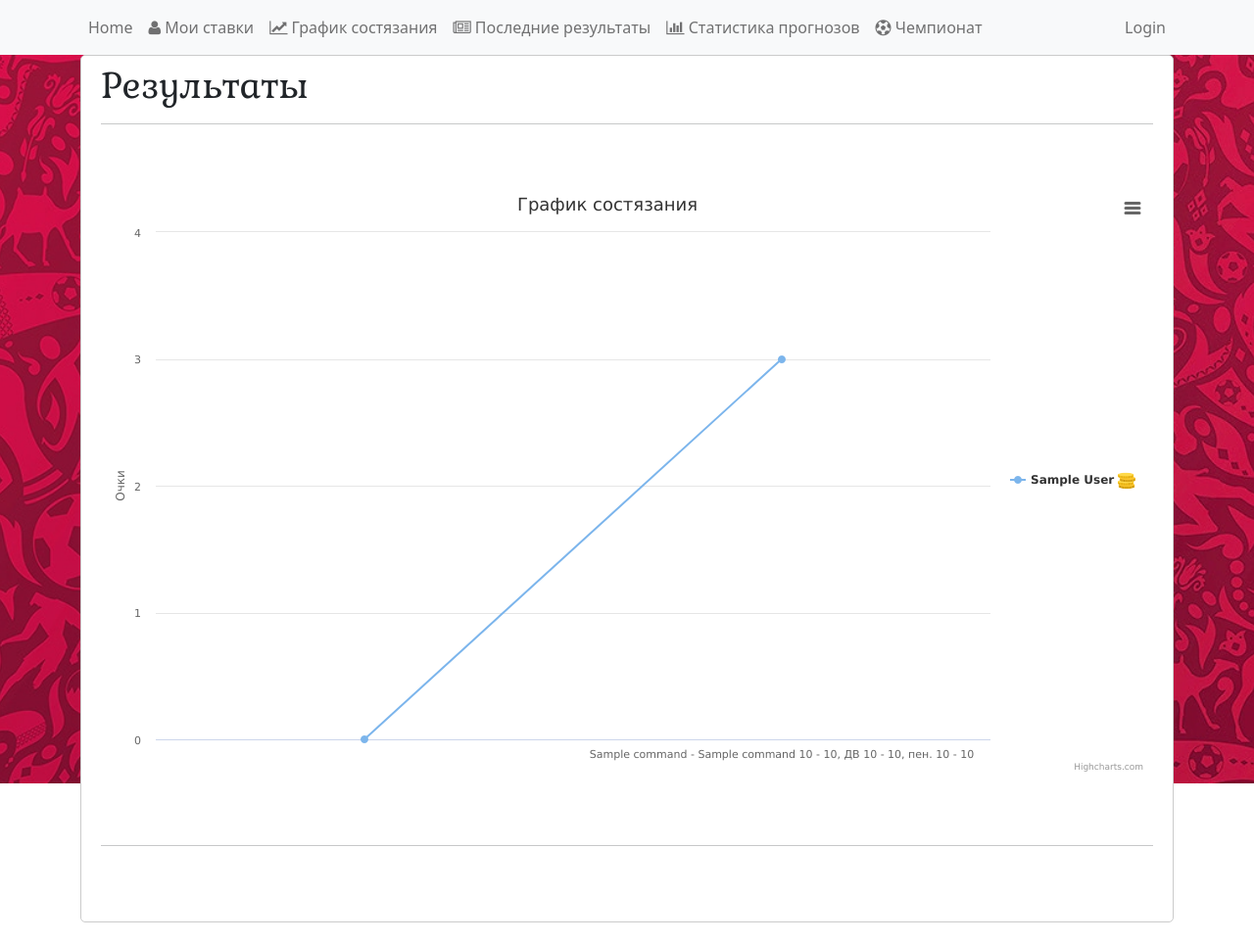
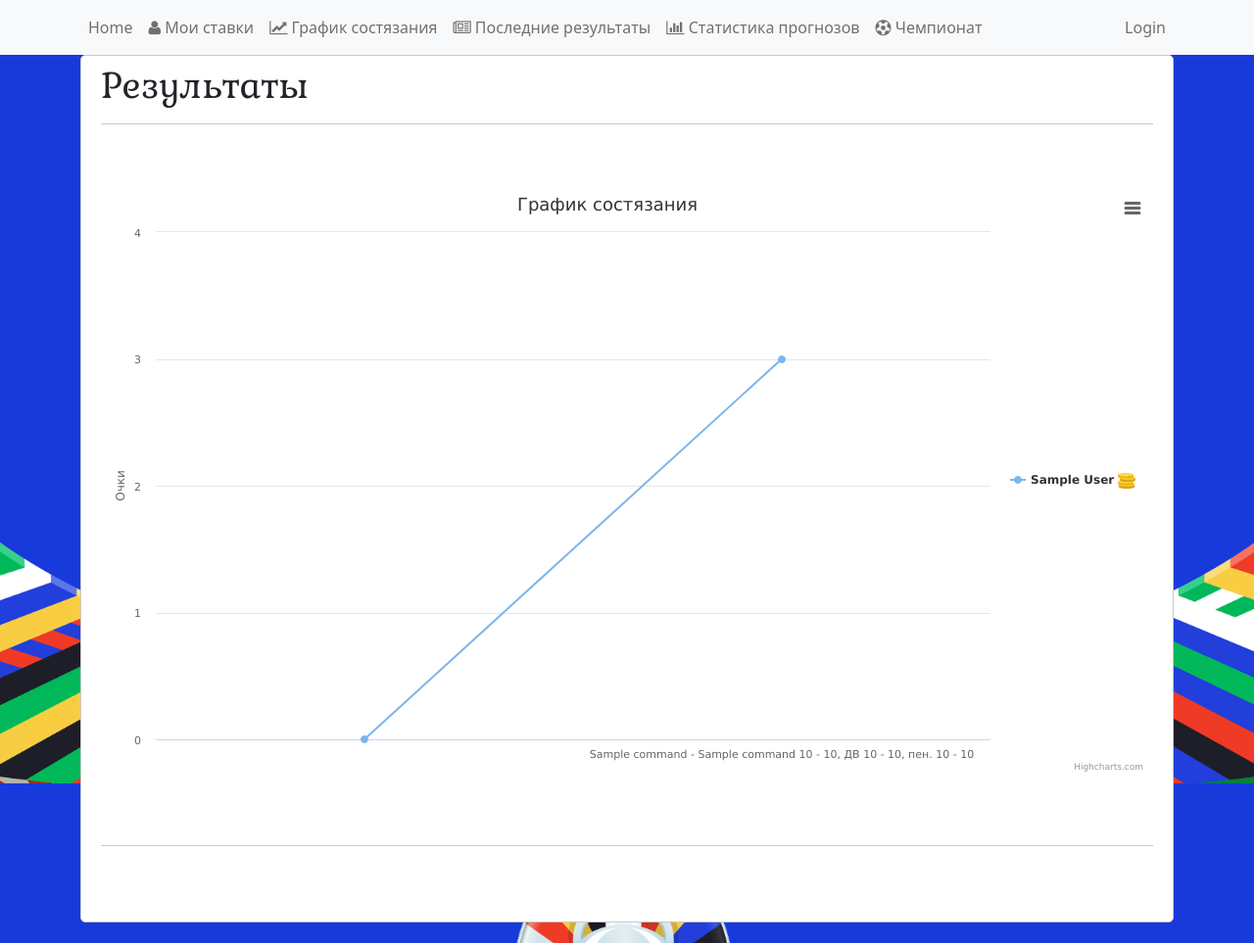
Before and after one commit to Kostr/euro-champ-2024, a Django app: page /results/ in a window 1280 px wide. Shown: the top 963 px of the page at 98% size. Run offline with Django 4.2, Linux system fonts and the light colour scheme; tables that the repository leaves empty hold one stand-in row (values such as "Sample post"); data that the repository does not hold is empty.

Commit message:
Change background image
Signed-off-by: Konstantin Aladyshev <aladyshev22@gmail.com>

```diff
--- a/euro_champ_2024/templates/includes/layout_base.html
+++ b/euro_champ_2024/templates/includes/layout_base.html
@@ -55,8 +55,7 @@
 				background-repeat: repeat-x;
 				background-position: center 0px;
 				background-attachment: fixed;
-				/* background-size: cover; */
-				background-size: auto 100vh;
+				background-size: cover;
 			}
 		</style>
 		{% block extra_head %}
```
Also changed, not shown: euro_champ_2024/assets/body_background.jpg, euro_champ_2024/assets/world2022_background.jpg (added).
